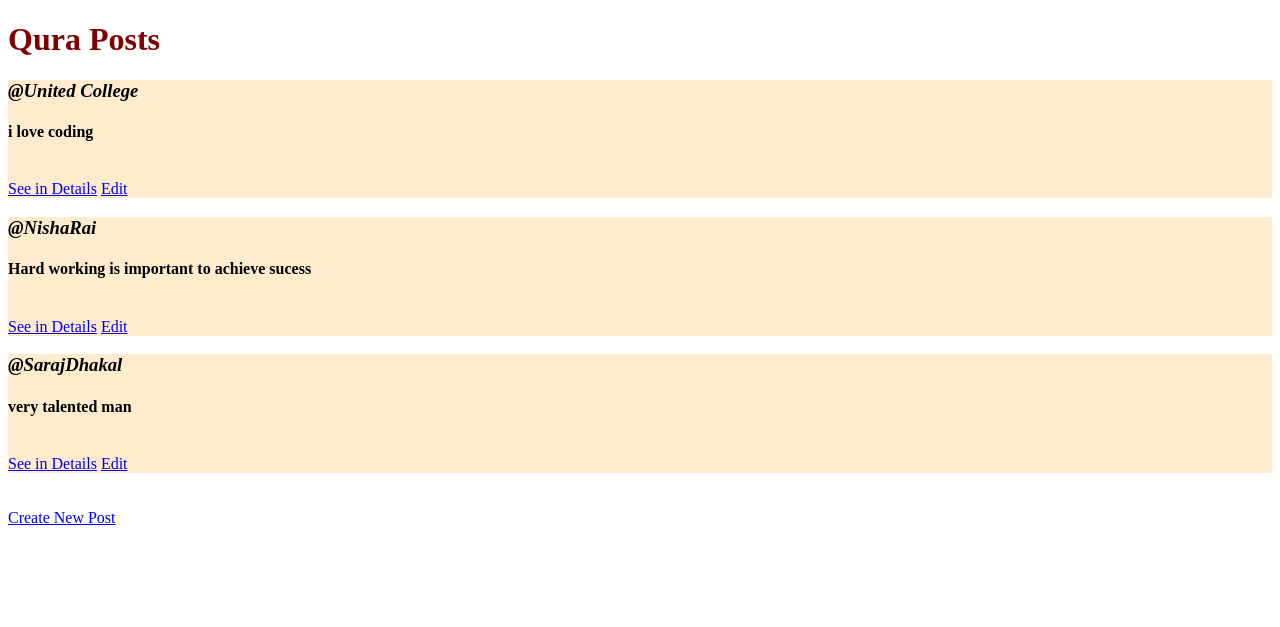
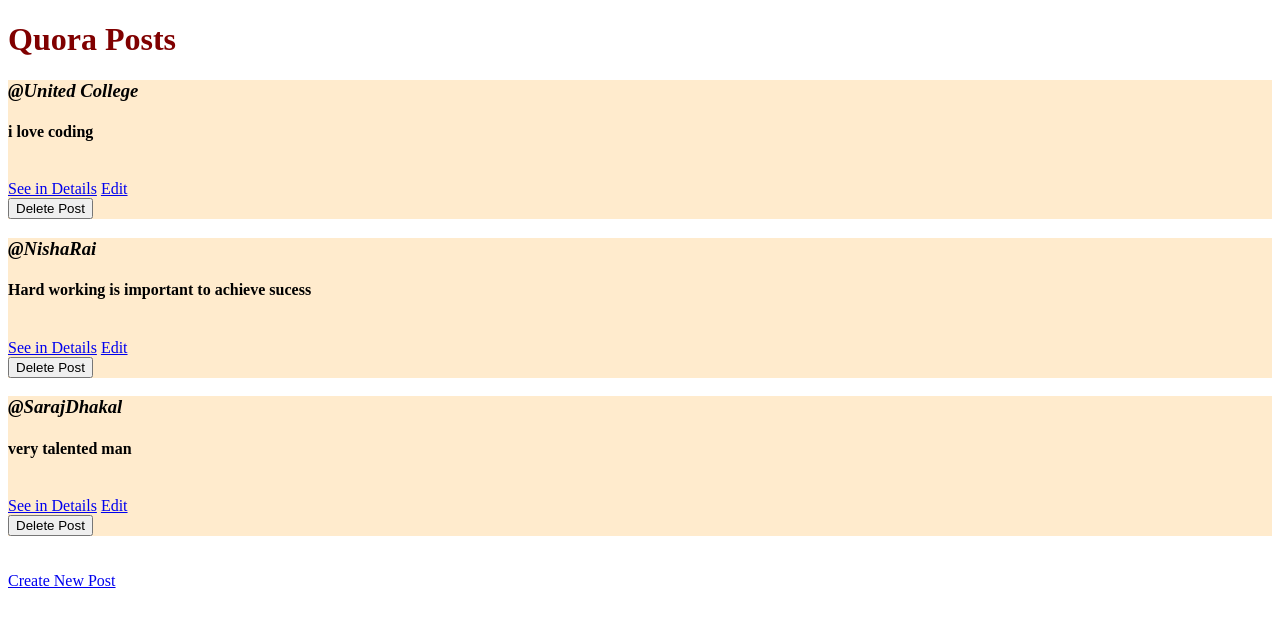
Before and after one commit to Nishanirai777/Backend2025, a Node server app: page /posts in a window 1280 px wide. Shown: the top 627 px of the page. Run offline with Node 20, Linux system fonts and the light colour scheme.

Commit message:
Update index.ejs

```diff
--- a/REST/views/index.ejs
+++ b/REST/views/index.ejs
@@ -1,26 +1,37 @@
 <!DOCTYPE html>
 <html lang="en">
+
 <head>
     <meta charset="UTF-8">
     <meta name="viewport" content="width=device-width, initial-scale=1.0">
-    <title>All Posts</title>
-    <link rel="stylesheet" href="/style.css"/>
+    <title>Document</title>
+    <link rel="stylesheet" href="/style.css" />
 </head>
+
 <body>
-    <h1>Qura Posts</h1>
-    <%  for (post of posts){ %>
+    <h1>Quora Posts</h1>
+    <% for(post of posts) { %>
 
-<div  class=" post">
-    <h3 class="user">@<%= post.username %></h3>
-    <h4 class="content"><%= post.content %></h4>
-    <br/>
-    <a href="http://localhost:4040/posts/<%= post.id %>">See in Details</a>
-    <a href="http://localhost:4040/posts/<%= post.id %>/edit">Edit</a>
-</div>
+        <div class="post">
+            <h3 class="user">@<%= post.username %>
+            </h3>
+            <h4 class="content">
+                <%= post.content %>
+            </h4>
+            <br />
+            <a href="http://localhost:3030/posts/<%= post.id %>">See in Details</a>
+            <a href="http://localhost:3030/posts/<%= post.id %>/edit">Edit</a>
+            <form method="post" action="/posts/<%= post.id %>?_method=DELETE">
 
-        <%}%>
-        <br/>
-        <br/>
-        <a href="http://localhost:4040/posts/new">Create New Post</a>
+                <button >Delete Post</button>
+            </form>
+
+
+        </div>
+
+        <% } %>
+            <br /><br />
+            <a href="http://localhost:3030/posts/new">Create New Post</a>
 </body>
+
 </html>
```
